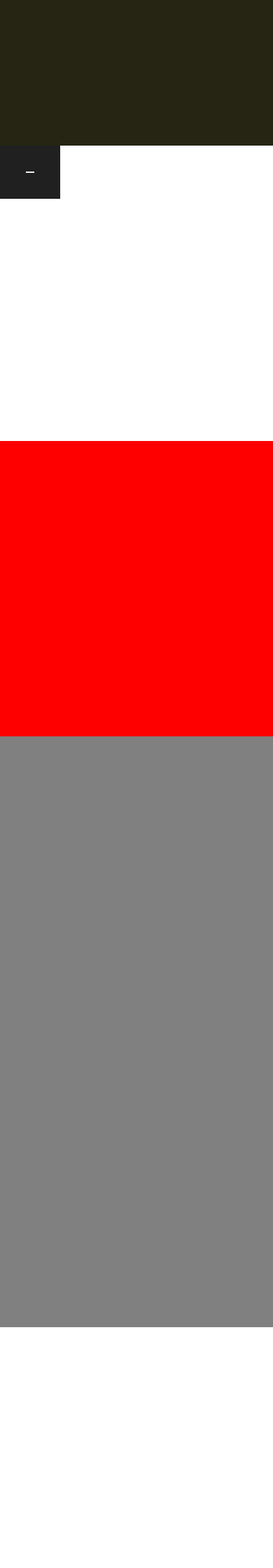
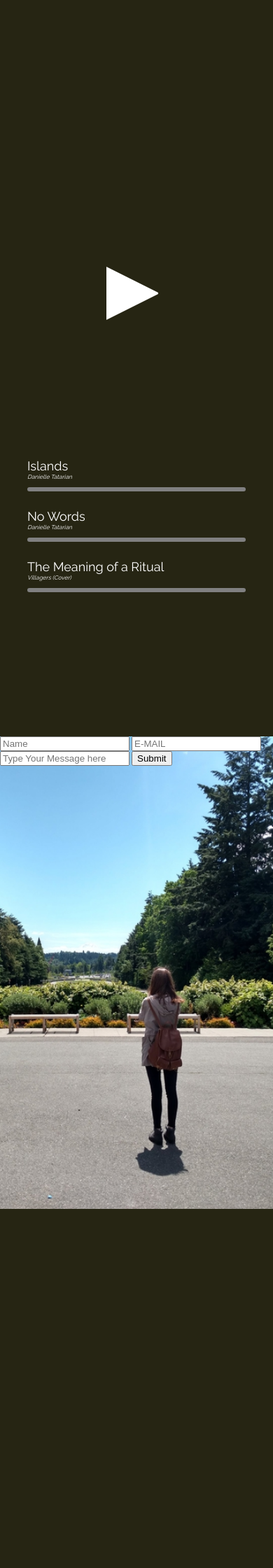
Before and after one commit to jonathanengelbert/dani_website, a PHP site: page / in a window 390 px wide. Shown: the part 1480-3720 px from the top of the page at 70% size. After the commit the page ends 3207 px from the top, so only its background shows below. Run offline with PHP 8.4, Linux system fonts and the light colour scheme; some libraries are stand-ins or nearby versions.

Commit message:
Mobile version ready, except for contact form

```diff
--- a/index.html
+++ b/index.html
@@ -5,22 +5,23 @@
     <meta name="viewport" content="width=device-width, initial-scale=1">
     <title>Danielle Tatarian</title>
     <link rel="stylesheet" href="./styles/main.css">
-
+    <link href="https://fonts.googleapis.com/css?family=Raleway:400,900" rel="stylesheet">
+    <script src="./node_modules/smoothscroll-polyfill/dist/smoothscroll.min.js"></script>
   </head>
   <header>
 
     <nav>
       <ul class="nav__reduced">
-        <li><a href="#bio" id="bio-link">BIO</a></li>
-        <!-- <li><a href="#home" id="home-link">HOME</a></li> -->
         <li><a href="#music" id="music-link">MUSIC</a></li>
-        <li class="dropdown__button"><a href="#">MORE</a>
+        <li><a href="#home" id="home-link">HOME</a></li>
+        <li class="dropdown__button"><a>MORE</a>
           <ul class="dropdown">
-            <li><a href="https://thisiswhatihear.com/" target="_blank">BLOG</a></li>
+            <li><a href="#bio" id="bio-link">BIO</a></li>
+            <li><a href="https://thisiswhatihear.com/"
+             target="_blank">BLOG</a></li>
             <li><a href="#contact" id="contact-link">CONTACT</a></li>
           </ul>
         </li>
-
       </ul>
     </nav>
 
@@ -52,20 +53,47 @@
   <section id="musicSection" class="music ">
 
     <div class="player">
-      <button class="buttonplay"></button>
+      <button class="button__play"></button>
     </div>
     <div class="playlist">
+      <p class="song">Islands</p>
+      <p class="author"><em>Danielle Tatarian</em></p>
+      <div class="progress__bar"> <span class="progress"></span> </div>
+
+      <p class="song">No Words</p>
+      <p class="author"><em>Danielle Tatarian</em></p>
+        <div class="progress__bar"> <span class="progress"></span> </div>
+      <p class="song">The Meaning of a Ritual</p>
+      <p class="author"><em>Villagers (Cover)</em></p>
+        <div class="progress__bar"> <span class="progress"></span> </div>
+      <audio id="songs">
+          <source id="islands" src="../dani_website/assets/islands.m4a">
+          <source id="no_words" src="../dani_website/assets/no_words.m4a">
+          <source id="ritual" src="../dani_website/assets/the_meaning_of_a_ritual.mp3">
+          Your browser does not support the audio element.
+      </audio>
+
+
 
     </div>
+  </section>
+
+  <section id="contactSection"  class="contact">
+
+    <form>
+      <input type="text" name="name" placeholder="Name">
+      <input type="email" name="email" placeholder="E-MAIL">
+      <input type="text" name="email" placeholder="Type Your Message here">
+      <input id="submit" type="submit" name=submit"" value="Submit">
+
+    </form>
 
   </section>
-  <section class="blog">
+  <footer>
 
-  </section>
-  <section id="contactSection"  class="contact">
+  </footer>
+  <!-- <img src="./assets/dani.jpg" alt="Danielle sitting on a bed, with music sheets around her, holding a guitar"> -->
 
-  </section>
-  <!-- <img src="./assets/dani.jpg" alt="Danielle sitting on a bed, with music sheets around her, holding a guitar"> -->
 
   </body>
   <script type="text/javascript" src="./scripts/app.js"></script>
--- a/package.json
+++ b/package.json
@@ -24,7 +24,8 @@
   "dependencies": {
     "grunt": "^1.0.2",
     "grunt-contrib-uglify": "^3.3.0",
-    "grunt-responsive-images": "^1.10.1"
+    "grunt-responsive-images": "^1.10.1",
+    "smoothscroll-polyfill": "^0.4.3"
   },
   "devDependencies": {}
 }
--- a/scripts/app.js
+++ b/scripts/app.js
@@ -1,3 +1,9 @@
+
+
+//=================================================================
+//SCROLLING
+//=================================================================
+
 //Anchor Links:
 const bioLink = document.getElementById('bio-link');
 const musicLink = document.getElementById('music-link');
@@ -27,16 +33,135 @@ musicLink.addEventListener('click', function(){
 });
 
 //LISTENERS
-// homeLink.addEventListener('click', function(){
-//   homeAnchor.scrollIntoView({
-//     behavior: 'smooth'
-//   });
-// });
+homeLink.addEventListener('click', function(){
+  homeAnchor.scrollIntoView({
+    behavior: 'smooth'
+  });
+});
 
 //LISTENERS
 contactLink.addEventListener('click', function(){
-  console.log(this);
   contactAnchor.scrollIntoView({
     behavior: 'smooth'
   });
 });
+
+//=================================================================
+//PLAYER
+//=================================================================
+
+const button = document.querySelector('.button__play');
+const songs = document.querySelector('#songs');
+
+//songs
+const islands = document.getElementById('islands').src;
+const noWords = document.getElementById('no_words').src;
+const ritual = document.getElementById('ritual').src;
+
+//song triggers
+const islandsTrigger = document.querySelectorAll('.song')[0];
+const noWordsTrigger = document.querySelectorAll('.song')[1];
+const ritualTrigger = document.querySelectorAll('.song')[2];
+
+
+//player
+const progress = document.querySelectorAll('.progress');
+
+let intervalId;
+
+
+
+//play button
+button.addEventListener("click", function(){
+if(songs.src===""){
+  songs.src=islands;
+}
+togglePlayPause();
+if(songs.src==islands){
+  intervalId = setInterval(function(){getTrackProgress(0)}, 1000);
+}
+if(songs.src==noWords){
+  intervalId = setInterval(function(){getTrackProgress(1)}, 1000);
+}
+if(songs.src==ritual){
+  intervalId = setInterval(function(){getTrackProgress(2)}, 1000);
+}
+});
+
+function togglePlayPause(){
+  clearInterval(intervalId);
+  if(songs.paused === true) {
+    button.className = "button__pause";
+    return songs.play();
+
+  }
+  if(songs.paused === false) {
+  button.className = "button__play";
+  return songs.pause();
+
+  }
+
+}
+
+function resetPlayer(){
+  if(songs.currentTime > 0) songs.currentTime = 0;
+}
+
+//song listeners
+islandsTrigger.addEventListener("click", function(){
+    if(songs.src!=islands) songs.src=islands;
+    togglePlayPause();
+    intervalId = setInterval(function(){getTrackProgress(0)}, 1000);
+
+  });
+
+noWordsTrigger.addEventListener("click", function(){
+    if(songs.src!=noWords) songs.src=noWords;
+    togglePlayPause();
+    intervalId = setInterval(function(){getTrackProgress(1)}, 1000);
+});
+
+ritualTrigger.addEventListener("click", function(){
+  if(songs.src!=ritual) songs.src=ritual;
+  togglePlayPause();
+    intervalId = setInterval(function(){getTrackProgress(2)}, 1000);
+});
+
+
+function getTrackProgress(track){
+  let value = 0;
+  // songs.addEventListener('timeupdate', getTrackProgress, false);
+  if(songs.currentTime > 0) {
+    value = Math.floor((100 / songs.duration) * songs.currentTime);
+  }
+  progress[track].style.width = value + "%";
+
+
+}
+
+//EVENT LISTENER FOR SEEK IN PROGRESS BAR
+
+const progressBar0 = document.querySelectorAll('.progress__bar')[0];
+progressBar0.addEventListener("click", function(event){
+  let position = ((event.clientX - this.offsetLeft) / this.offsetWidth * 100);
+  progress[0].style.width = position+"%";
+  songs.currentTime = position * 2;
+
+
+});
+const progressBar1 = document.querySelectorAll('.progress__bar')[1];
+progressBar1.addEventListener("click", function(event){
+  let position = ((event.clientX - this.offsetLeft) / this.offsetWidth * 100);
+  progress[1].style.width = position+"%";
+  songs.currentTime = position * 2;
+
+
+});
+const progressBar2 = document.querySelectorAll('.progress__bar')[2];
+progressBar2.addEventListener("click", function(event){
+  let position = ((event.clientX - this.offsetLeft) / this.offsetWidth * 100);
+  progress[2].style.width = position+"%";
+  songs.currentTime = position * 2;
+
+
+});
--- a/styles/main.css
+++ b/styles/main.css
@@ -2,7 +2,7 @@ body, html {
   margin: 0;
   padding: 0;
   width: 100%;
-
+  font-family: 'Raleway', sans-serif;
 }
 
 body {
@@ -20,7 +20,6 @@ header, nav, footer, section, article, div {
   box-sizing: border-box;
 
 }
-
 
 
 /*
@@ -101,6 +100,7 @@ nav a:hover {
 */
 
 
+
 /*
 *
 * Typography
@@ -163,36 +163,125 @@ height: 100vh;
   padding-top: 20%;
 
 
+/* MUSIC */
+
 }
 .music {
-  background-color: white;
+  background-color: rgb(38, 37, 19);
+  color: white;
 
 }
 
 .player {
   height: 50%;
   width: 100%;
+  display: flex;
+  align-items: center;
+  justify-content: center;
+
 }
 
 .playlist {
   height: 50%;
   width: 100%;
-  background-color: red;
-}
-
-.buttonplay {
-  width: 74px;
-  height: 74px;
-  border-style: solid;
-  border-width: 37px;
-  border-color: #202020;
+  justify-content: center;
+  align-items: center;
 
 }
 
+.playlist .song {
+  font-size: 1.5em;
+  margin: 0;
+  margin-top: 25px;
+  padding-left: 10%;
 
-.blog {
+}
+
+.playlist .author {
+  font-size: 0.7em;
+  padding-left: 10%;
+  margin: 0;
+  margin-bottom: 10px;
+}
+
+.progress__bar {
   background-color: grey;
+  width: 80%;
+  height: 6px;
+  margin: 0 auto;
+  border-radius: 10px;
+  position: relative;
+
 }
+
+.progress {
+  background-color: white;
+  width: 0%;
+  height: 6px;
+  position: absolute;
+  z-index: 2;
+  margin: 0 auto;
+  border-radius: 10px;
+}
+
+/* .button {
+  visibility: hidden;
+} */
+
+.button:focus {
+  outline: none;
+}
+
+.button__play {
+  background-color: rgb(38, 37, 19);
+  box-sizing: border-box;
+  width: 74px;
+  height: 74px;
+  border-width: 37px 0px 37px 74px;
+  border-color: transparent transparent transparent white;
+
+
+}
+
+.button__pause {
+
+  background-color: rgb(38, 37, 19);
+  width: 74px;
+  height: 74px;
+  border-style: double;
+  border-width: 0px 0px 0px 37px;
+  border-color: white;
+  /* margin-left: 10%; */
+
+}
+
 .contact {
-  background-color: white;
+
+  background-repeat: no-repeat;
+  height: 70vh;
+  background-size: cover;
+
+  position: relative;
 }
+
+.contact {
+  height:80vh;
+  background-image: url('../img/dani_uw-640.jpg');
+  background-repeat: no-repeat;
+  background-position: center;
+  background-size: cover;
+
+}
+
+footer {
+  height: 20vh;
+  width: 100%;
+}
+
+/* .contact__form {
+  height: 60vh;
+  width: 100%;
+  text-align: center;
+  margin-top: 20px;
+
+} */
```
Also changed, not shown: assets/Danielle Tatarian.htm (deleted, +0 -99 lines), assets/dani_uw.jpg (added), img/dani_centered-1024-640.jpg (added), img/dani_uw-1024.jpg (added), img/dani_uw-320.jpg (added), img/dani_uw-640.jpg (added), package-lock.json, 4 other files.
